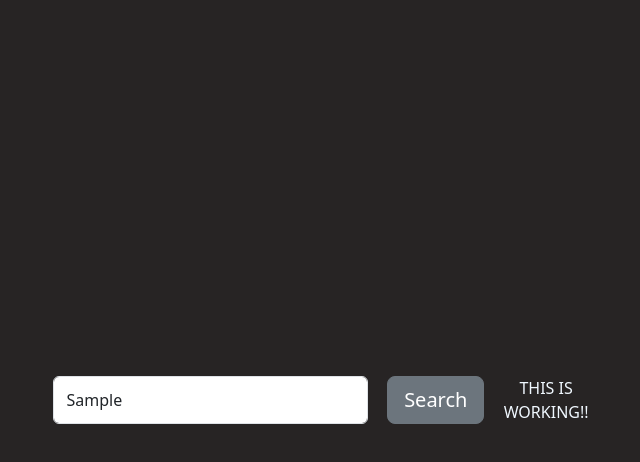
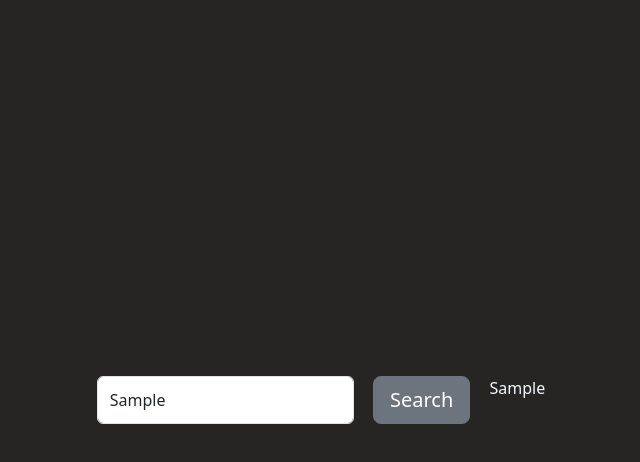
Before and after one commit to lidwan/Mini-Search-Engine, a plain HTML site: page website/index.html in a window 1280 px wide. Both pictures are taken after typing "Sample" into the empty fields and a click on the button "Search". Shown: the whole page, without its empty margins (319-959 px from the left). Drawn offline with nearby package versions, Linux system fonts and the light colour scheme.

Commit message:
Testing funct.

```diff
--- a/website/index.html
+++ b/website/index.html
@@ -13,7 +13,7 @@
 </head>
 <body>
     <div class="cont">
-        <input type="text" class="form-control" placeholder="Search..." aria-label="Search" aria-describedby="button-search">
+        <input type="text" class="search-query form-control" placeholder="Search..." aria-label="Search" aria-describedby="button-search">
         <button type="button" class="search-btn btn btn-secondary btn-lg">Search</button>
         <div class="test"></div>
     </div>
--- a/website/script.js
+++ b/website/script.js
@@ -1,9 +1,11 @@
 const btn = document.querySelector(".search-btn");
 
-btn.addEventListener("click", Search);
+btn.addEventListener("click", search);
 
 
-function Search() {
+async function search() {
+    const query = document.querySelector(".search-query").value;
+
     const div = document.querySelector(".test");
-    div.textContent = "THIS IS WORKING!!";
+    div.textContent = query;
 }
```
